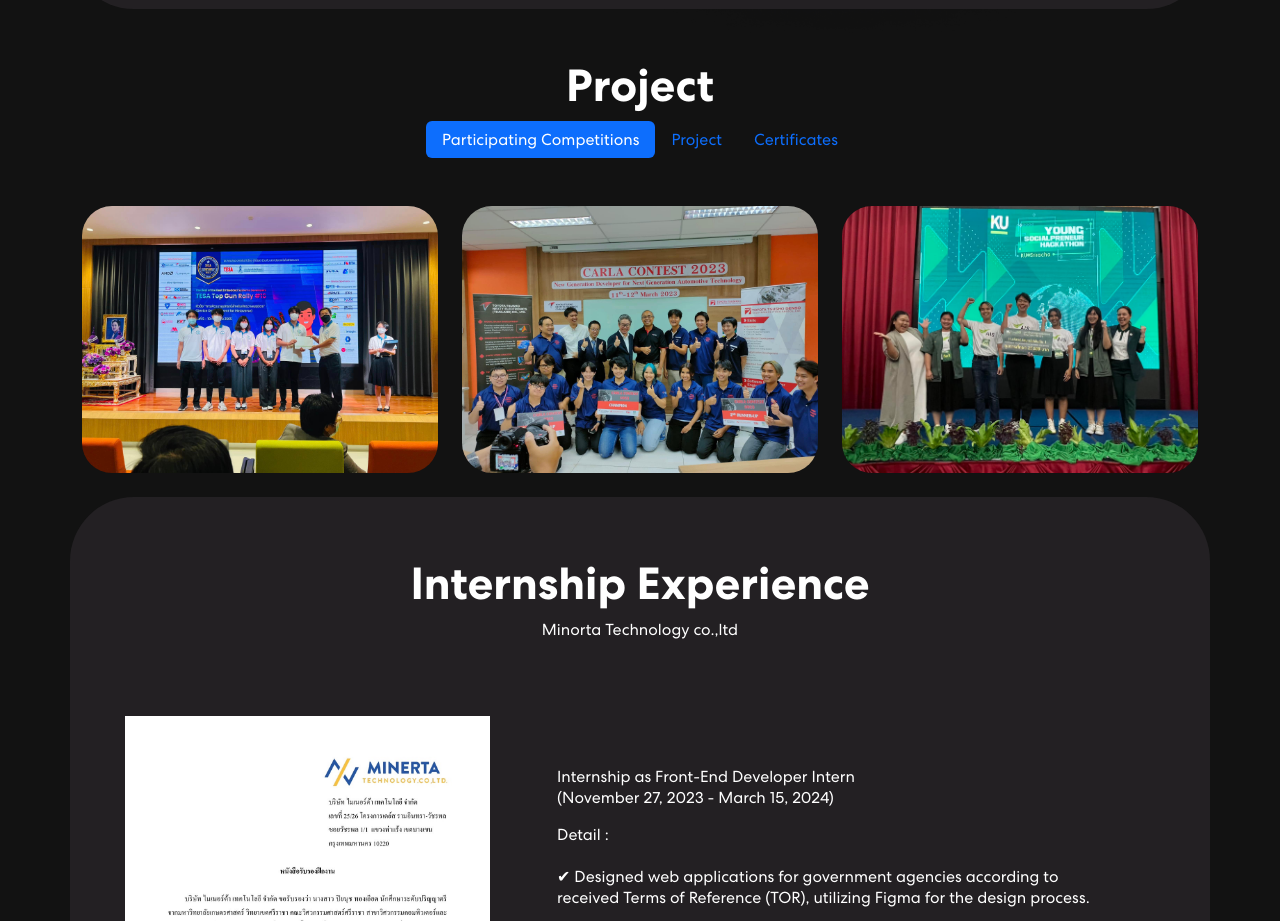
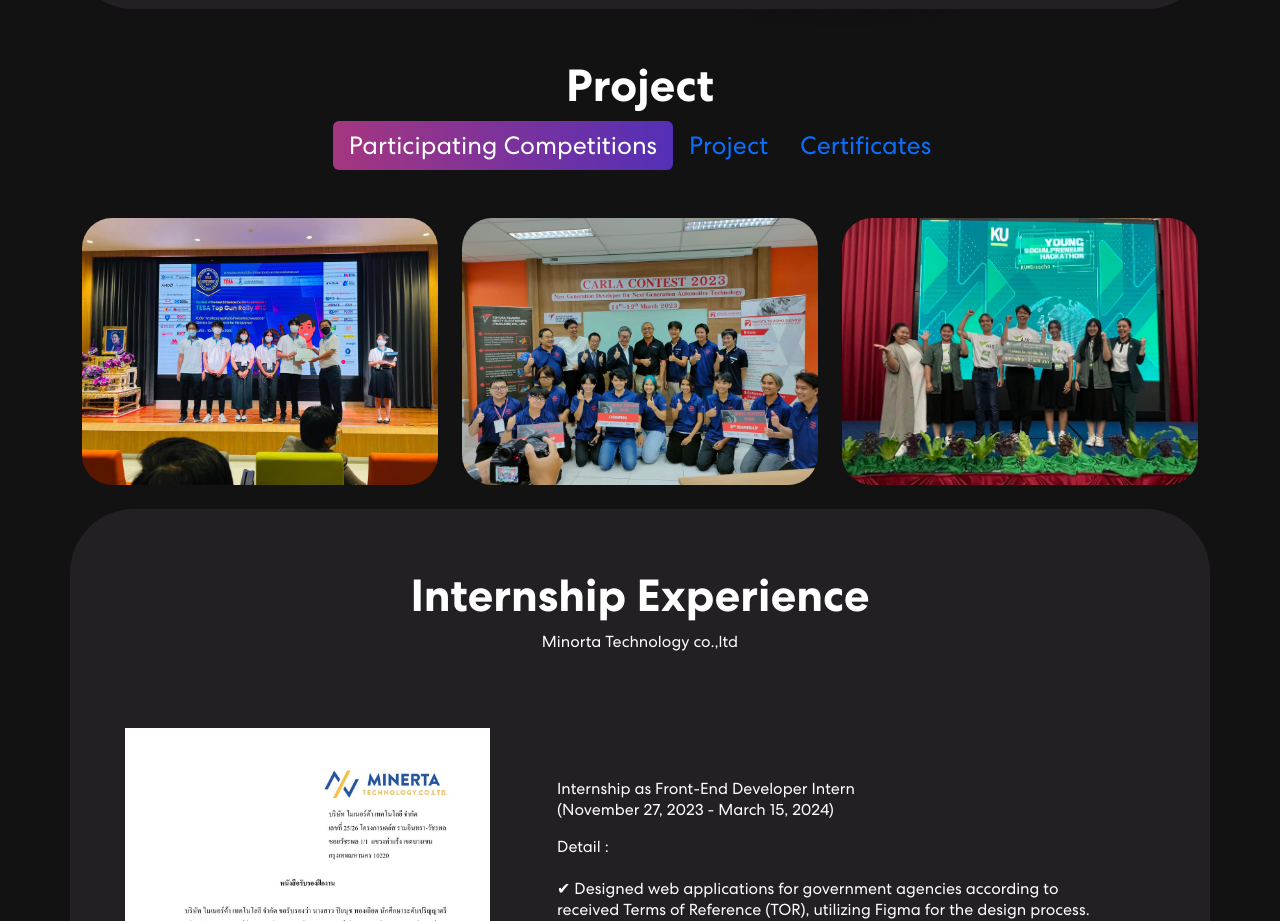
Before and after one commit to PiyanuchTH/Portfolio, a React (Create React App) app: page / in a window 1280 px wide. Shown: the part 2300-3221 px from the top of the page. Built offline with nearby package versions, Linux system fonts and the light colour scheme.

Commit message:
adjust color for tab of project

```diff
--- a/src/App.css
+++ b/src/App.css
@@ -419,16 +419,13 @@ nav.navbar .navbar-toggler[aria-expanded="true"] .navbar-toggler-icon {
     border: 1px solid rgba(255, 255, 255, 1);
 }
 .nav-link#projects-tabs-tab-first {
-  /* border: 1px solid rgba(255, 255, 255, 0.5); */
-  border-radius: 55px 0px 0px 55px;
+  border-color: rgba(255, 255, 255, 0.5);
 }
 .nav-link#projects-tabs-tab-second {
-  /* border-top: 1px solid rgba(255, 255, 255, 0.5); */
-  border-bottom: 1px solid rgba(255, 255, 255, 0.5);
+  border-color: rgba(255, 255, 255, 0.5);
 }
 .nav-link#projects-tabs-tab-third {
-  /* border: 1px solid rgba(255, 255, 255, 0.5); */
-  border-radius: 0 55px 55px 0;
+  border-color: rgba(255, 255, 255, 0.5);
 }
 .proj-imgbx {
   position: relative;
--- a/src/component/Projects.js
+++ b/src/component/Projects.js
@@ -11,6 +11,7 @@ import hydroponic from "../assets/img/hydroponic.jpg"
 import cer1 from "../assets/img/cer1.jpg"
 import cer2 from "../assets/img/cer2.jpg"
 import cer3 from "../assets/img/cer3.jpg"
+import { useState } from "react";
 export const Projects = () => {
   const projects = [
     {
@@ -81,6 +82,12 @@ export const Projects = () => {
       imgUrl: cer3,
     },
   ];
+  const [activeKey, setActiveKey] = useState("first");
+
+  const handleSelect = (key) => {
+    console.log(key);
+    setActiveKey(key);
+  };
 
   return (
     <section className="projects" id="projects">
@@ -95,23 +102,23 @@ export const Projects = () => {
                   }
                 >
                   <h2 style={{fontSize:'45px' , fontWeight:700}}>Project</h2>
-                  <Tab.Container id="project-tabs" defaultActiveKey="first">
+                  <Tab.Container id="projects-tabs" defaultActiveKey="first" activeKey={activeKey} onSelect={handleSelect}>
                     <Nav
                       variant="pills"
-                      className="nav-pills mb-5 justify-content-center align-items-center"
+                      className="mb-5 justify-content-center align-items-center"
                       id="pills-tab"
                     >
                       <Nav.Item>
-                        <Nav.Link eventKey="first">
+                        <Nav.Link eventKey="first" style={{ background: activeKey === "first" ? 'linear-gradient(90.21deg, #AA367C -5.91%, #4A2FBD 111.58%)' : '', fontSize: '25px' }}>
                           Participating Competitions
                           {/* Competition experience   */}
                         </Nav.Link>
                       </Nav.Item>
                       <Nav.Item>
-                        <Nav.Link eventKey="second">Project</Nav.Link>
+                        <Nav.Link eventKey="second" style={{ background: activeKey === "second" ? 'linear-gradient(90.21deg, #AA367C -5.91%, #4A2FBD 111.58%)' : '', fontSize: '25px'  }}>Project</Nav.Link>
                       </Nav.Item>
                       <Nav.Item>
-                        <Nav.Link eventKey="third">Certificates</Nav.Link>
+                        <Nav.Link eventKey="third" style={{ background: activeKey === "third" ? 'linear-gradient(90.21deg, #AA367C -5.91%, #4A2FBD 111.58%)' : '', fontSize: '25px'  }}>Certificates</Nav.Link>
                       </Nav.Item>
                     </Nav>
                     <Tab.Content>
```
